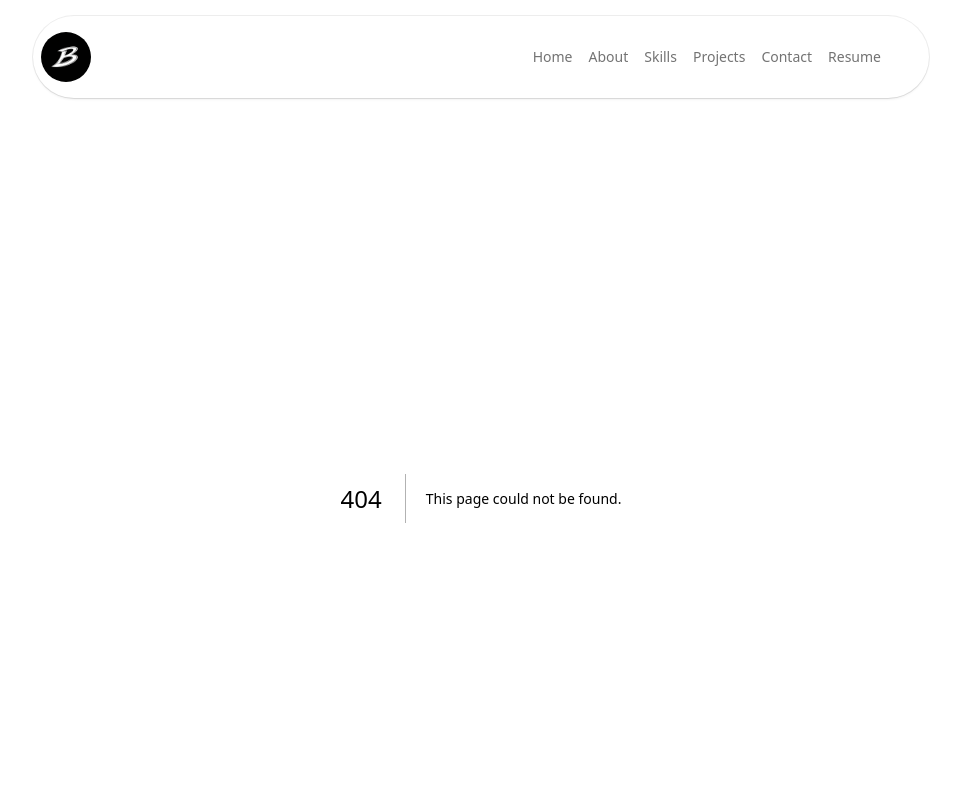
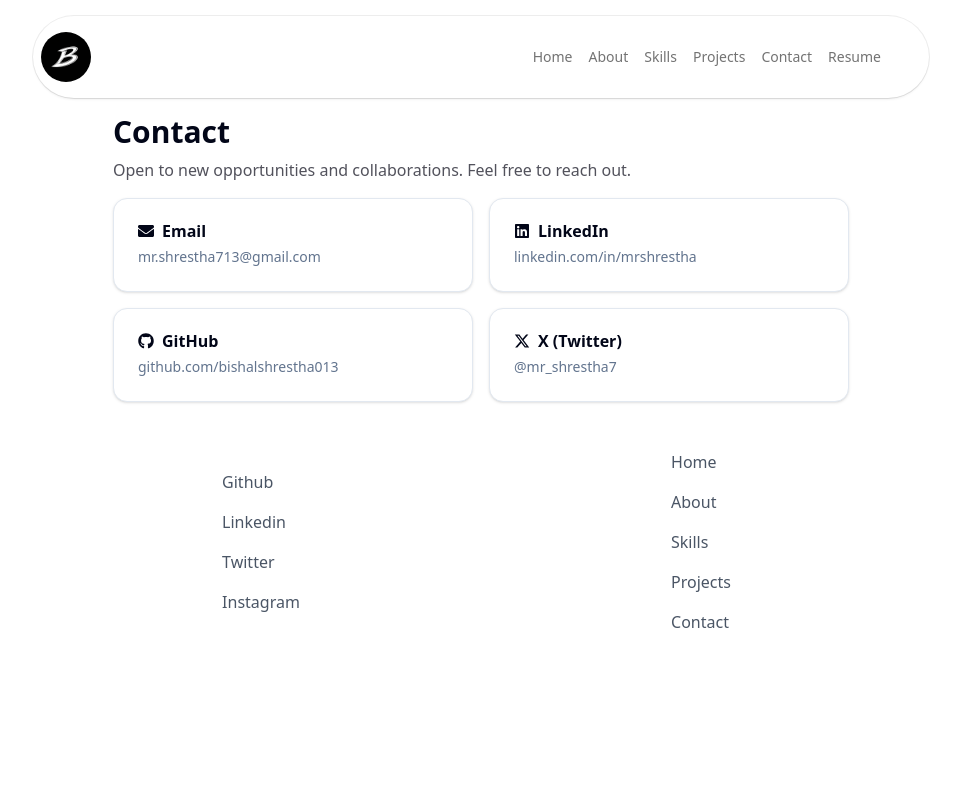
Before and after one commit to bishalshrestha013/portfolio-site, a Next.js app: page /contact in a window 1280 px wide. Before the commit this address had no page. Shown: the top 800 px of the page, without its empty margins (159-1120 px from the left). Built offline with nearby package versions, Linux system fonts and the light colour scheme.

Commit message:
feat: add contact page

```diff
--- /dev/null
+++ b/app/contact/page.tsx
@@ -0,0 +1,40 @@
+import Link from "next/link";
+import {
+  Card,
+  CardDescription,
+  CardHeader,
+  CardTitle,
+} from "@/components/ui/card";
+import { CONTACT_LINKS } from "@/constants";
+
+const Contact = () => {
+  return (
+    <div className="p-4 mx-auto max-w-3xl">
+      <h1 className="text-3xl font-bold">Contact</h1>
+      <p className="mt-2 text-zinc-600">
+        Open to new opportunities and collaborations. Feel free to reach out.
+      </p>
+      <div className="mt-4 grid gap-4 md:grid-cols-2">
+        {CONTACT_LINKS.map(({ name, label, href, icon: ContactIcon }) => (
+          <Card key={name}>
+            <Link
+              href={href}
+              target={href.startsWith("http") ? "_blank" : undefined}
+              rel="noopener noreferrer"
+            >
+              <CardHeader>
+                <CardTitle className="flex items-center gap-2">
+                  <ContactIcon />
+                  <p>{name}</p>
+                </CardTitle>
+                <CardDescription className="break-all">{label}</CardDescription>
+              </CardHeader>
+            </Link>
+          </Card>
+        ))}
+      </div>
+    </div>
+  );
+};
+
+export default Contact;
--- a/constants/index.ts
+++ b/constants/index.ts
@@ -1,6 +1,15 @@
 import type { StaticImageData } from "next/image";
 import type { IconType } from "react-icons";
-import { FaNodeJs, FaReact, FaDocker, FaPython } from "react-icons/fa";
+import {
+  FaNodeJs,
+  FaReact,
+  FaDocker,
+  FaPython,
+  FaEnvelope,
+  FaLinkedin,
+  FaGithub,
+} from "react-icons/fa";
+import { FaXTwitter } from "react-icons/fa6";
 import {
   SiPostgresql,
   SiTypescript,
@@ -17,7 +26,39 @@ export const NAV_LINKS = [
   // { name: "Blogs", href: "/" },
   { name: "Skills", href: "/skills" },
   { name: "Projects", href: "/" },
-  { name: "Contact", href: "/" },
+  { name: "Contact", href: "/contact" },
+];
+
+export const CONTACT_LINKS: {
+  name: string;
+  label: string;
+  href: string;
+  icon: IconType;
+}[] = [
+  {
+    name: "Email",
+    label: "mr.shrestha713@gmail.com",
+    href: "mailto:mr.shrestha713@gmail.com",
+    icon: FaEnvelope,
+  },
+  {
+    name: "LinkedIn",
+    label: "linkedin.com/in/mrshrestha",
+    href: "https://www.linkedin.com/in/mrshrestha/",
+    icon: FaLinkedin,
+  },
+  {
+    name: "GitHub",
+    label: "github.com/bishalshrestha013",
+    href: "https://github.com/bishalshrestha013",
+    icon: FaGithub,
+  },
+  {
+    name: "X (Twitter)",
+    label: "@mr_shrestha7",
+    href: "https://x.com/mr_shrestha7",
+    icon: FaXTwitter,
+  },
 ];
 
 export const SOCIAL_LINKS = [
```
